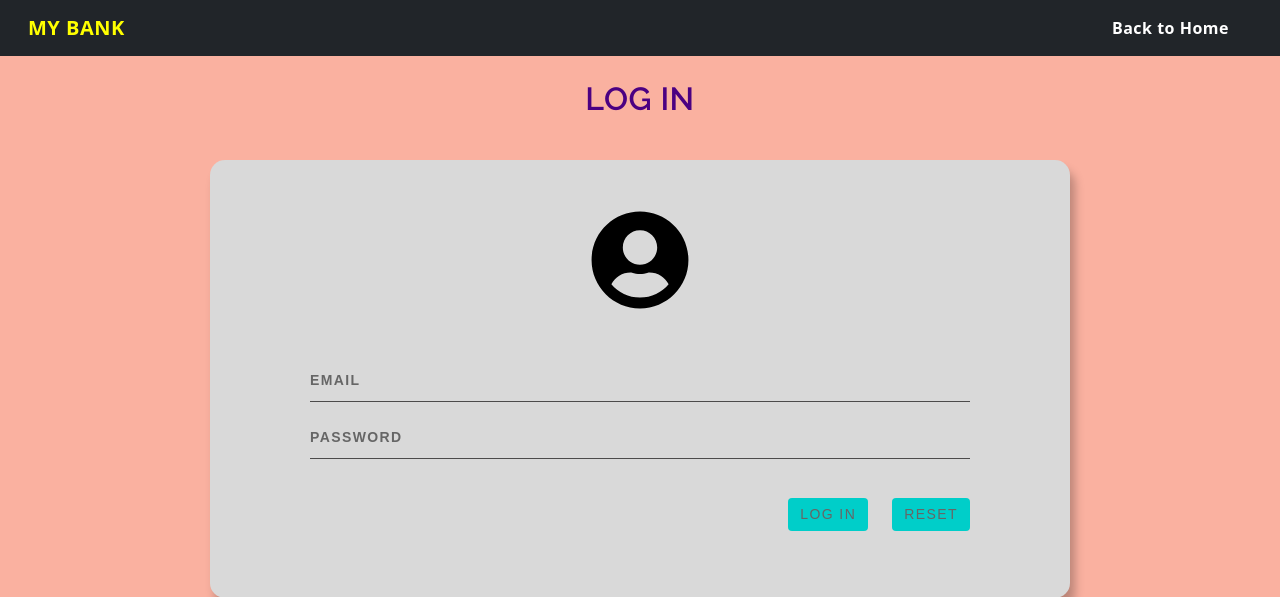
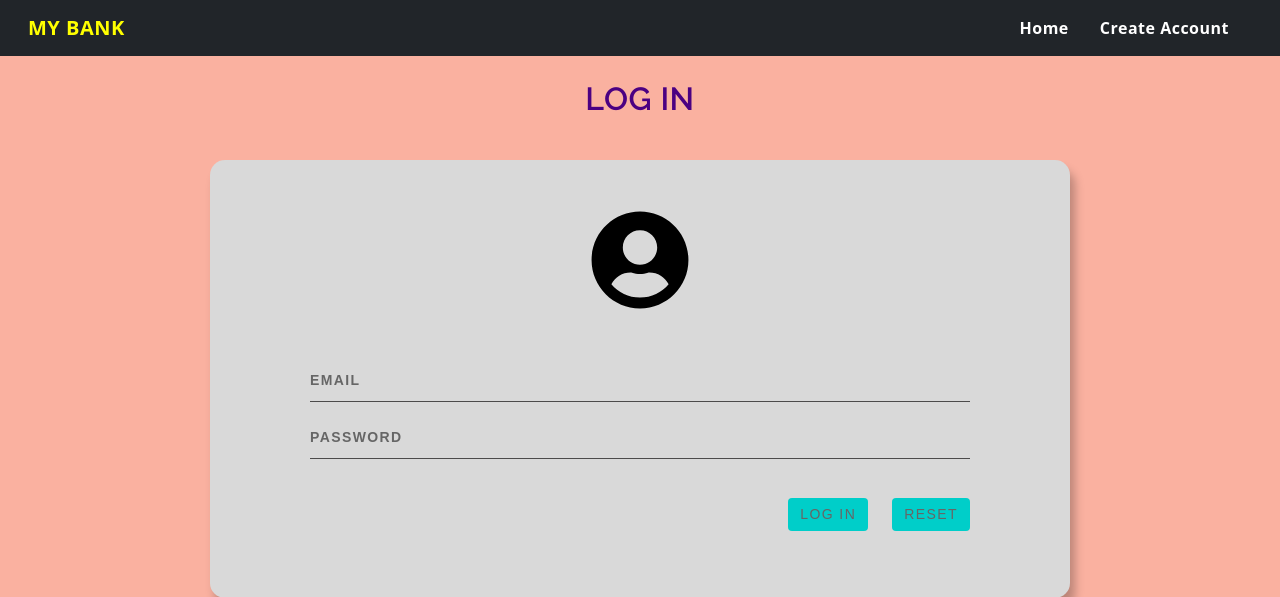
Before and after one commit to arvindevelop/Payment_gateway, a PHP site: page /login.php in a window 1280 px wide. Shown: the top 597 px of the page. Run offline with PHP 8.4, Linux system fonts and the light colour scheme; data that the repository does not hold is empty.

Commit message:
Update login.php

```diff
--- a/login.php
+++ b/login.php
@@ -67,9 +67,11 @@
             <ul class="navbar-nav me-auto mb-2 mb-lg-0">  </ul>
             <ul class="navbar-nav">
             <li class="nav-item">
-                <a class="nav-link" href="index.php" style="color : white;"><b>Back to Home</b></a>
+                <a class="nav-link" href="index.php" style="color : white;"><b>Home</b></a>
               </li>
-
+             <li class="nav-item">
+                <a class="nav-link" href="createuser.php" style="color : white;"><b>Create Account</b></a>
+              </li>
             </ul>
         </div>
     </div>
```
